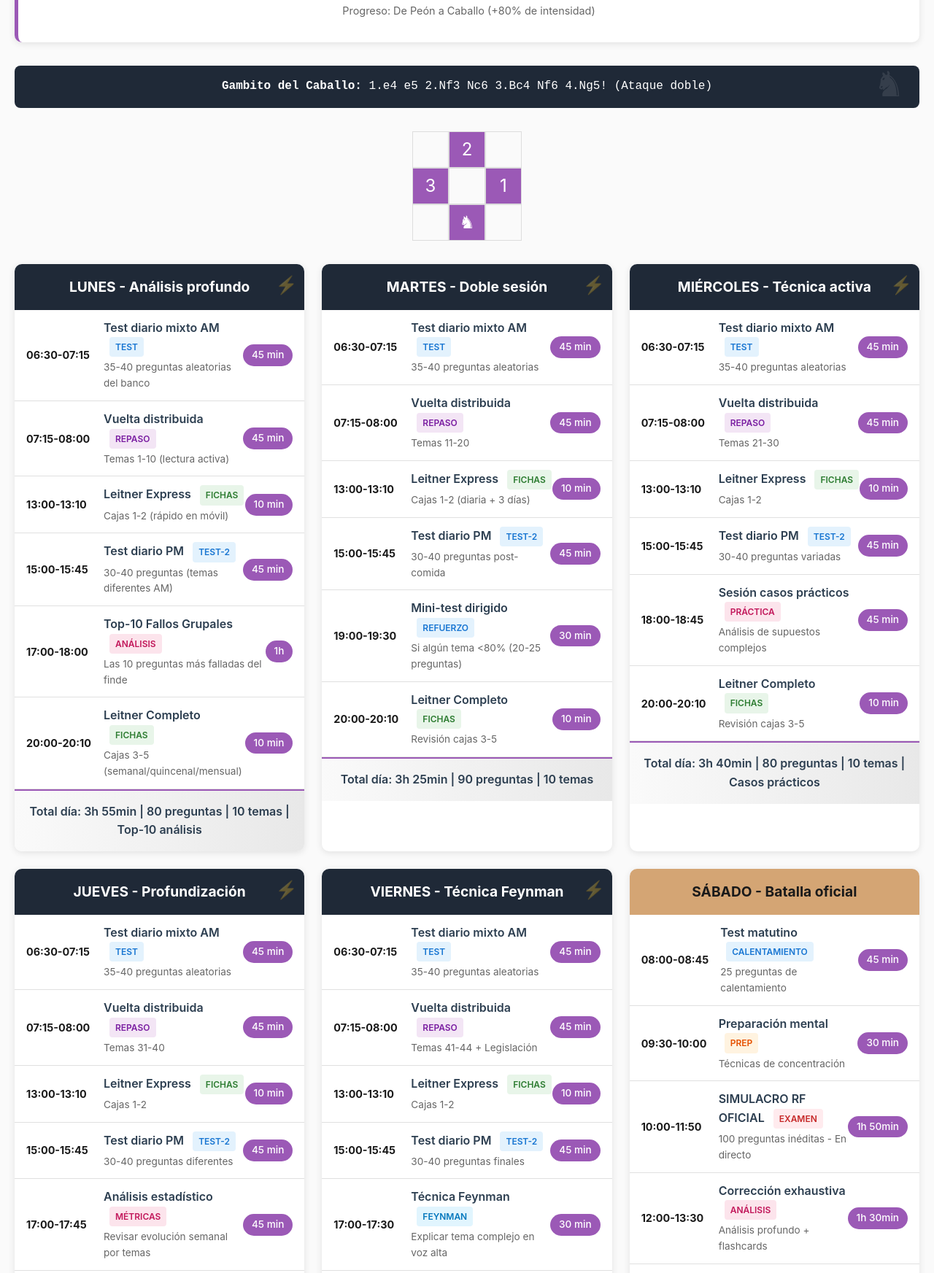
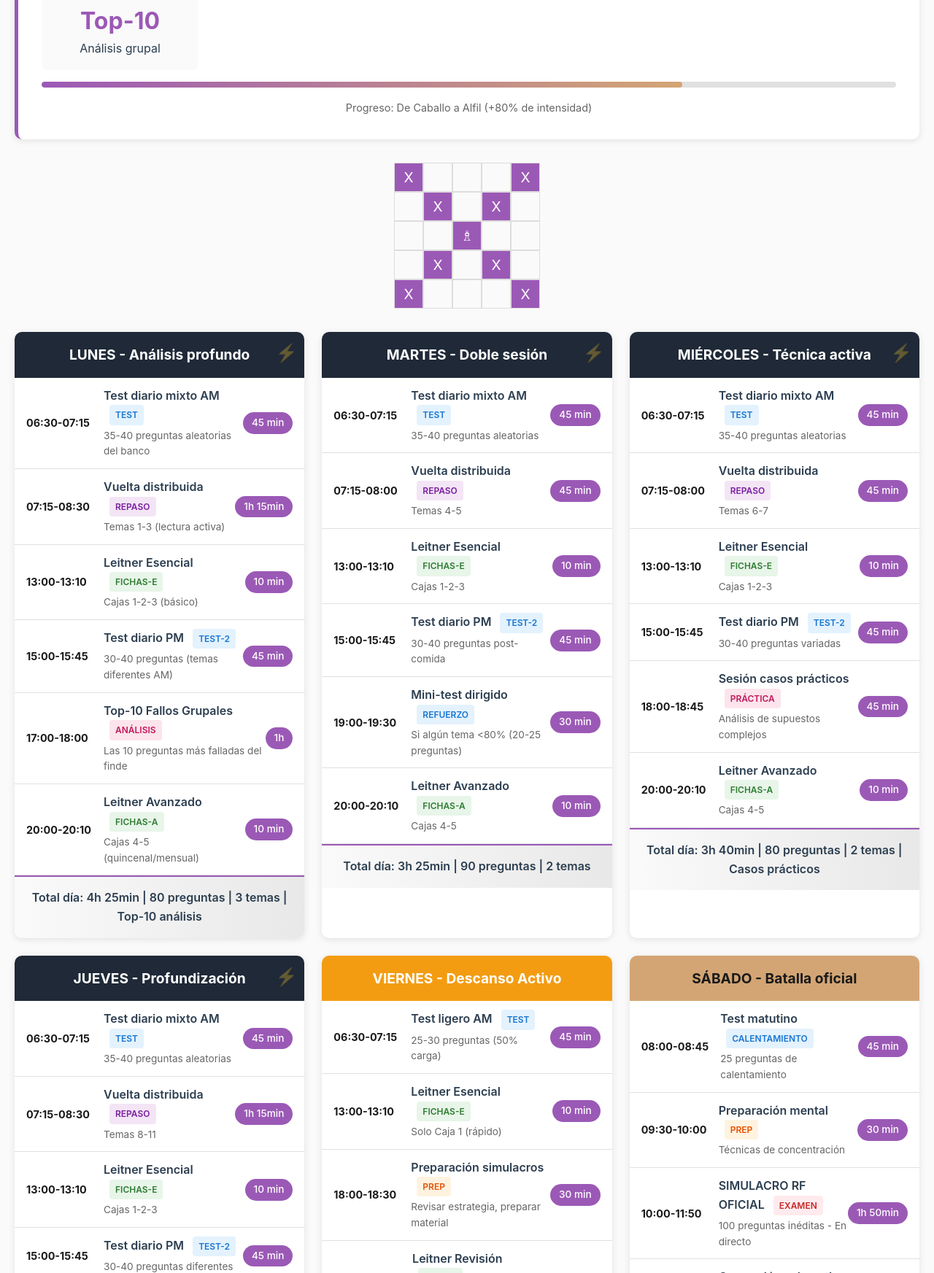
Before and after one commit to ChusDiez/izeta2025, a plain HTML site: page Alfil_36.html in a window 1280 px wide. Shown: the part 505-2250 px from the top of the page at 73% size. Drawn offline with Linux system fonts and the light colour scheme.

Commit message:
Update Alfil_36.html

```diff
--- a/Alfil_36.html
+++ b/Alfil_36.html
@@ -3,7 +3,7 @@
 <head>
     <meta charset="UTF-8">
     <meta name="viewport" content="width=device-width, initial-scale=1.0">
-    <title>IZETA 2025 - Cronograma Caballo ♞ (36h/semana)</title>
+    <title>IZETA 2025 - Programa Intensivo ♗ (36h/semana)</title>
     <style>
         :root {
             --chess-black: #1a1a1a;
@@ -79,14 +79,14 @@
 
         .chess-piece {
             font-size: 3rem;
-            animation: knight-move 4s ease-in-out infinite;
+            animation: diagonal-move 4s ease-in-out infinite;
         }
 
-        @keyframes knight-move {
+        @keyframes diagonal-move {
             0%, 100% { transform: translate(0, 0); }
-            25% { transform: translate(10px, -15px); }
-            50% { transform: translate(20px, 0); }
-            75% { transform: translate(10px, 15px); }
+            25% { transform: translate(10px, -10px); }
+            50% { transform: translate(20px, -20px); }
+            75% { transform: translate(10px, -10px); }
         }
 
         .summary {
@@ -165,6 +165,11 @@
         .day-header.weekend {
             background: var(--chess-gold);
             color: var(--chess-black);
+        }
+
+        .day-header.rest {
+            background: var(--warning-amber);
+            color: white;
         }
 
         .time-slot {
@@ -307,7 +312,7 @@
         }
 
         .chess-notation::before {
-            content: '♞';
+            content: '♗';
             position: absolute;
             right: 20px;
             top: 50%;
@@ -335,23 +340,23 @@
             margin-top: 0.5rem;
         }
 
-        .knight-pattern {
+        .bishop-pattern {
             display: grid;
-            grid-template-columns: repeat(3, 50px);
-            grid-template-rows: repeat(3, 50px);
+            grid-template-columns: repeat(5, 40px);
+            grid-template-rows: repeat(5, 40px);
             margin: 2rem auto;
             width: fit-content;
         }
 
-        .knight-cell {
+        .bishop-cell {
             border: 1px solid #ddd;
             display: flex;
             align-items: center;
             justify-content: center;
-            font-size: 1.5rem;
+            font-size: 1.2rem;
         }
 
-        .knight-path {
+        .bishop-path {
             background: var(--accent-purple);
             color: white;
         }
@@ -376,12 +381,12 @@
         <!-- Header -->
         <div class="header">
             <h1>
-                <span class="chess-piece">♞</span>
-                Cronograma Semanal - Cohorte Caballo
-                <span class="chess-piece">♞</span>
+                <span class="chess-piece">♗</span>
+                Cronograma Semanal - Programa Intensivo
+                <span class="chess-piece">♗</span>
             </h1>
             <p style="font-size: 1.2rem; margin-top: 0.5rem;">36 horas semanales - Dedicación parcial intensiva</p>
-            <p style="margin-top: 1rem; opacity: 0.9;">"El caballo es la pieza más impredecible: salta obstáculos que otros no pueden"</p>
+            <p style="margin-top: 1rem; opacity: 0.9;">"El alfil domina las diagonales del tablero"</p>
         </div>
 
         <!-- Resumen semanal -->
@@ -401,8 +406,12 @@
                     <div>Bloques diarios</div>
                 </div>
                 <div class="summary-item">
-                    <div class="summary-number">5</div>
-                    <div>Cajas Leitner</div>
+                    <div class="summary-number">11</div>
+                    <div>Temas por semana</div>
+                </div>
+                <div class="summary-item">
+                    <div class="summary-number">Dual</div>
+                    <div>Leitner E+A</div>
                 </div>
                 <div class="summary-item">
                     <div class="summary-number">Top-10</div>
@@ -410,27 +419,38 @@
                 </div>
             </div>
             <div class="progress-bar">
-                <div class="progress-fill" style="width: 60%;"></div>
+                <div class="progress-fill" style="width: 75%;"></div>
             </div>
-            <p style="text-align: center; color: #666; font-size: 0.9rem;">Progreso: De Peón a Caballo (+80% de intensidad)</p>
+            <p style="text-align: center; color: #666; font-size: 0.9rem;">Progreso: De Caballo a Alfil (+80% de intensidad)</p>
         </div>
 
-        <!-- Notación ajedrecística -->
-        <div class="chess-notation">
-            <strong>Gambito del Caballo:</strong> 1.e4 e5 2.Nf3 Nc6 3.Bc4 Nf6 4.Ng5! (Ataque doble)
-        </div>
-
-        <!-- Patrón del caballo -->
-        <div class="knight-pattern">
-            <div class="knight-cell"></div>
-            <div class="knight-cell knight-path">2</div>
-            <div class="knight-cell"></div>
-            <div class="knight-cell knight-path">3</div>
-            <div class="knight-cell"></div>
-            <div class="knight-cell knight-path">1</div>
-            <div class="knight-cell"></div>
-            <div class="knight-cell knight-path">♞</div>
-            <div class="knight-cell"></div>
+       <!-- Patrón del alfil -->
+        <div class="bishop-pattern">
+            <div class="bishop-cell bishop-path">X</div>
+            <div class="bishop-cell"></div>
+            <div class="bishop-cell"></div>
+            <div class="bishop-cell"></div>
+            <div class="bishop-cell bishop-path">X</div>
+            <div class="bishop-cell"></div>
+            <div class="bishop-cell bishop-path">X</div>
+            <div class="bishop-cell"></div>
+            <div class="bishop-cell bishop-path">X</div>
+            <div class="bishop-cell"></div>
+            <div class="bishop-cell"></div>
+            <div class="bishop-cell"></div>
+            <div class="bishop-cell bishop-path">♗</div>
+            <div class="bishop-cell"></div>
+            <div class="bishop-cell"></div>
+            <div class="bishop-cell"></div>
+            <div class="bishop-cell bishop-path">X</div>
+            <div class="bishop-cell"></div>
+            <div class="bishop-cell bishop-path">X</div>
+            <div class="bishop-cell"></div>
+            <div class="bishop-cell bishop-path">X</div>
+            <div class="bishop-cell"></div>
+            <div class="bishop-cell"></div>
+            <div class="bishop-cell"></div>
+            <div class="bishop-cell bishop-path">X</div>
         </div>
 
         <!-- Grid semanal -->
@@ -447,18 +467,18 @@
                     <span class="duration">45 min</span>
                 </div>
                 <div class="time-slot">
-                    <span class="time">07:15-08:00</span>
+                    <span class="time">07:15-08:30</span>
                     <div class="activity">
                         <div class="activity-name">Vuelta distribuida <span class="task-type type-review">REPASO</span></div>
-                        <div class="activity-detail">Temas 1-10 (lectura activa)</div>
+                        <div class="activity-detail">Temas 1-3 (lectura activa)</div>
                     </div>
-                    <span class="duration">45 min</span>
+                    <span class="duration">1h 15min</span>
                 </div>
                 <div class="time-slot">
                     <span class="time">13:00-13:10</span>
                     <div class="activity">
-                        <div class="activity-name">Leitner Express <span class="task-type type-flashcard">FICHAS</span></div>
-                        <div class="activity-detail">Cajas 1-2 (rápido en móvil)</div>
+                        <div class="activity-name">Leitner Esencial <span class="task-type type-flashcard">FICHAS-E</span></div>
+                        <div class="activity-detail">Cajas 1-2-3 (básico)</div>
                     </div>
                     <span class="duration">10 min</span>
                 </div>
@@ -481,13 +501,13 @@
                 <div class="time-slot">
                     <span class="time">20:00-20:10</span>
                     <div class="activity">
-                        <div class="activity-name">Leitner Completo <span class="task-type type-flashcard">FICHAS</span></div>
-                        <div class="activity-detail">Cajas 3-5 (semanal/quincenal/mensual)</div>
+                        <div class="activity-name">Leitner Avanzado <span class="task-type type-flashcard">FICHAS-A</span></div>
+                        <div class="activity-detail">Cajas 4-5 (quincenal/mensual)</div>
                     </div>
                     <span class="duration">10 min</span>
                 </div>
                 <div class="daily-summary">
-                    Total día: 3h 55min | 80 preguntas | 10 temas | Top-10 análisis
+                    Total día: 4h 25min | 80 preguntas | 3 temas | Top-10 análisis
                 </div>
             </div>
 
@@ -506,15 +526,15 @@
                     <span class="time">07:15-08:00</span>
                     <div class="activity">
                         <div class="activity-name">Vuelta distribuida <span class="task-type type-review">REPASO</span></div>
-                        <div class="activity-detail">Temas 11-20</div>
+                        <div class="activity-detail">Temas 4-5</div>
                     </div>
                     <span class="duration">45 min</span>
                 </div>
                 <div class="time-slot">
                     <span class="time">13:00-13:10</span>
                     <div class="activity">
-                        <div class="activity-name">Leitner Express <span class="task-type type-flashcard">FICHAS</span></div>
-                        <div class="activity-detail">Cajas 1-2 (diaria + 3 días)</div>
+                        <div class="activity-name">Leitner Esencial <span class="task-type type-flashcard">FICHAS-E</span></div>
+                        <div class="activity-detail">Cajas 1-2-3</div>
                     </div>
                     <span class="duration">10 min</span>
                 </div>
@@ -537,13 +557,13 @@
                 <div class="time-slot">
                     <span class="time">20:00-20:10</span>
                     <div class="activity">
-                        <div class="activity-name">Leitner Completo <span class="task-type type-flashcard">FICHAS</span></div>
-                        <div class="activity-detail">Revisión cajas 3-5</div>
+                        <div class="activity-name">Leitner Avanzado <span class="task-type type-flashcard">FICHAS-A</span></div>
+                        <div class="activity-detail">Cajas 4-5</div>
                     </div>
                     <span class="duration">10 min</span>
                 </div>
                 <div class="daily-summary">
-                    Total día: 3h 25min | 90 preguntas | 10 temas
+                    Total día: 3h 25min | 90 preguntas | 2 temas
                 </div>
             </div>
 
@@ -562,15 +582,15 @@
                     <span class="time">07:15-08:00</span>
                     <div class="activity">
                         <div class="activity-name">Vuelta distribuida <span class="task-type type-review">REPASO</span></div>
-                        <div class="activity-detail">Temas 21-30</div>
+                        <div class="activity-detail">Temas 6-7</div>
                     </div>
                     <span class="duration">45 min</span>
                 </div>
                 <div class="time-slot">
                     <span class="time">13:00-13:10</span>
                     <div class="activity">
-                        <div class="activity-name">Leitner Express <span class="task-type type-flashcard">FICHAS</span></div>
-                        <div class="activity-detail">Cajas 1-2</div>
+                        <div class="activity-name">Leitner Esencial <span class="task-type type-flashcard">FICHAS-E</span></div>
+                        <div class="activity-detail">Cajas 1-2-3</div>
                     </div>
                     <span class="duration">10 min</span>
                 </div>
@@ -593,13 +613,13 @@
                 <div class="time-slot">
                     <span class="time">20:00-20:10</span>
                     <div class="activity">
-                        <div class="activity-name">Leitner Completo <span class="task-type type-flashcard">FICHAS</span></div>
-                        <div class="activity-detail">Revisión cajas 3-5</div>
+                        <div class="activity-name">Leitner Avanzado <span class="task-type type-flashcard">FICHAS-A</span></div>
+                        <div class="activity-detail">Cajas 4-5</div>
                     </div>
                     <span class="duration">10 min</span>
                 </div>
                 <div class="daily-summary">
-                    Total día: 3h 40min | 80 preguntas | 10 temas | Casos prácticos
+                    Total día: 3h 40min | 80 preguntas | 2 temas | Casos prácticos
                 </div>
             </div>
 
@@ -615,18 +635,18 @@
                     <span class="duration">45 min</span>
                 </div>
                 <div class="time-slot">
-                    <span class="time">07:15-08:00</span>
+                    <span class="time">07:15-08:30</span>
                     <div class="activity">
                         <div class="activity-name">Vuelta distribuida <span class="task-type type-review">REPASO</span></div>
-                        <div class="activity-detail">Temas 31-40</div>
+                        <div class="activity-detail">Temas 8-11</div>
                     </div>
-                    <span class="duration">45 min</span>
+                    <span class="duration">1h 15min</span>
                 </div>
                 <div class="time-slot">
                     <span class="time">13:00-13:10</span>
                     <div class="activity">
-                        <div class="activity-name">Leitner Express <span class="task-type type-flashcard">FICHAS</span></div>
-                        <div class="activity-detail">Cajas 1-2</div>
+                        <div class="activity-name">Leitner Esencial <span class="task-type type-flashcard">FICHAS-E</span></div>
+                        <div class="activity-detail">Cajas 1-2-3</div>
                     </div>
                     <span class="duration">10 min</span>
                 </div>
@@ -649,58 +669,34 @@
                 <div class="time-slot">
                     <span class="time">20:00-20:10</span>
                     <div class="activity">
-                        <div class="activity-name">Leitner Completo <span class="task-type type-flashcard">FICHAS</span></div>
-                        <div class="activity-detail">Cajas 3-5 + crear nuevas</div>
+                        <div class="activity-name">Leitner Avanzado <span class="task-type type-flashcard">FICHAS-A</span></div>
+                        <div class="activity-detail">Cajas 4-5 + crear nuevas</div>
                     </div>
                     <span class="duration">10 min</span>
                 </div>
                 <div class="daily-summary">
-                    Total día: 3h 40min | 80 preguntas | 10 temas | Análisis estadístico
+                    Total día: 4h 10min | 80 preguntas | 4 temas | Análisis estadístico
                 </div>
             </div>
 
             <!-- VIERNES -->
-            <div class="day-card intensive">
-                <div class="day-header">VIERNES - Técnica Feynman</div>
+            <div class="day-card">
+                <div class="day-header rest">VIERNES - Descanso Activo</div>
                 <div class="time-slot">
                     <span class="time">06:30-07:15</span>
                     <div class="activity">
-                        <div class="activity-name">Test diario mixto AM <span class="task-type type-test">TEST</span></div>
-                        <div class="activity-detail">35-40 preguntas aleatorias</div>
-                    </div>
-                    <span class="duration">45 min</span>
-                </div>
-                <div class="time-slot">
-                    <span class="time">07:15-08:00</span>
-                    <div class="activity">
-                        <div class="activity-name">Vuelta distribuida <span class="task-type type-review">REPASO</span></div>
-                        <div class="activity-detail">Temas 41-44 + Legislación</div>
+                        <div class="activity-name">Test ligero AM <span class="task-type type-test">TEST</span></div>
+                        <div class="activity-detail">25-30 preguntas (50% carga)</div>
                     </div>
                     <span class="duration">45 min</span>
                 </div>
                 <div class="time-slot">
                     <span class="time">13:00-13:10</span>
                     <div class="activity">
-                        <div class="activity-name">Leitner Express <span class="task-type type-flashcard">FICHAS</span></div>
-                        <div class="activity-detail">Cajas 1-2</div>
+                        <div class="activity-name">Leitner Esencial <span class="task-type type-flashcard">FICHAS-E</span></div>
+                        <div class="activity-detail">Solo Caja 1 (rápido)</div>
                     </div>
                     <span class="duration">10 min</span>
-                </div>
-                <div class="time-slot">
-                    <span class="time">15:00-15:45</span>
-                    <div class="activity">
-                        <div class="activity-name">Test diario PM <span class="task-type type-test">TEST-2</span></div>
-                        <div class="activity-detail">30-40 preguntas finales</div>
-                    </div>
-                    <span class="duration">45 min</span>
-                </div>
-                <div class="time-slot">
-                    <span class="time">17:00-17:30</span>
-                    <div class="activity">
-                        <div class="activity-name">Técnica Feynman <span class="task-type type-technique">FEYNMAN</span></div>
-                        <div class="activity-detail">Explicar tema complejo en voz alta</div>
-                    </div>
-                    <span class="duration">30 min</span>
                 </div>
                 <div class="time-slot">
                     <span class="time">18:00-18:30</span>
@@ -713,13 +709,13 @@
                 <div class="time-slot">
                     <span class="time">20:00-20:20</span>
                     <div class="activity">
-                        <div class="activity-name">Leitner Intensivo <span class="task-type type-flashcard">FICHAS</span></div>
-                        <div class="activity-detail">Revisión completa 5 cajas</div>
+                        <div class="activity-name">Leitner Revisión <span class="task-type type-flashcard">FICHAS</span></div>
+                        <div class="activity-detail">Revisión completa ambos sistemas</div>
                     </div>
                     <span class="duration">20 min</span>
                 </div>
                 <div class="daily-summary">
-                    Total día: 4h 5min | 80 preguntas | 4 temas + Feynman
+                    Total día: 1h 45min | 30 preguntas | Descanso activo
                 </div>
             </div>
 
@@ -802,7 +798,7 @@
                     <span class="time">21:00-21:20</span>
                     <div class="activity">
                         <div class="activity-name">Sistema Leitner Completo <span class="task-type type-flashcard">FICHAS</span></div>
-                        <div class="activity-detail">Revisión integral 5 cajas</div>
+                        <div class="activity-detail">Revisión integral ambos sistemas</div>
                     </div>
                     <span class="duration">20 min</span>
                 </div>
@@ -827,15 +823,16 @@
                 <span class="task-type type-test">TEST</span> Práctica intensiva
                 <span class="task-type type-review">REPASO</span> Vuelta temario
                 <span class="task-type type-simulacro">EXAMEN</span> Simulacro oficial
-                <span class="task-type type-flashcard">FICHAS</span> Leitner 5 cajas
+                <span class="task-type type-flashcard">FICHAS-E</span> Leitner Esencial
+                <span class="task-type type-flashcard">FICHAS-A</span> Leitner Avanzado
                 <span class="task-type type-analysis">ANÁLISIS</span> Estudio profundo
-                <span class="task-type type-technique">FEYNMAN</span> Técnica activa
+                <span class="task-type type-rest">DESCANSO</span> Actividad ligera
             </div>
         </div>
 
         <!-- Tips estratégicos -->
         <div class="tips-section">
-            <h2 style="color: var(--chess-black); margin-bottom: 1rem;">♞ Estrategias del Caballo</h2>
+            <h2 style="color: var(--chess-black); margin-bottom: 1rem;">♗ Estrategias del Alfil</h2>
             <div class="tips-grid">
                 <div class="tip-card">
                     <div class="tip-title">
@@ -845,9 +842,9 @@
                 </div>
                 <div class="tip-card">
                     <div class="tip-title">
-                        🎯 Leitner profesional
+                        🎯 Leitner dual profesional
                     </div>
-                    <p>Con 5 cajas manejas 500+ tarjetas eficientemente. Usa Anki con sincronización móvil para aprovechar cada momento.</p>
+                    <p>Sistema Esencial (3 cajas) para lo urgente + Sistema Avanzado (5 cajas) para consolidación a largo plazo. Usa Anki con sincronización móvil.</p>
                 </div>
                 <div class="tip-card">
                     <div class="tip-title">
@@ -857,9 +854,9 @@
                 </div>
                 <div class="tip-card">
                     <div class="tip-title">
-                        🧠 Feynman semanal
+                        📐 Dominio diagonal
                     </div>
-                    <p>Graba tu explicación y escúchala. Las vacilaciones revelan lagunas que los tests no detectan.</p>
+                    <p>Como el alfil, tu fuerza está en las conexiones diagonales entre temas. Busca patrones cruzados y relaciones no obvias.</p>
                 </div>
                 <div class="tip-card">
                     <div class="tip-title">
@@ -869,17 +866,17 @@
                 </div>
                 <div class="tip-card">
                     <div class="tip-title">
-                        🔄 Salto del caballo
+                        🔄 11 temas semanales
                     </div>
-                    <p>Como el caballo en ajedrez, tu ventaja es la flexibilidad. Adapta horarios según tu energía diaria.</p>
+                    <p>Completarás el temario cada 4 semanas. Esta frecuencia es óptima para mantener todo fresco sin saturación.</p>
                 </div>
             </div>
         </div>
 
         <!-- Nota final -->
         <div style="text-align: center; margin-top: 3rem; padding: 2rem; color: #666;">
-            <p><strong>El movimiento del caballo:</strong> En "L", saltando obstáculos que otros no pueden. 🏇</p>
-            <p style="margin-top: 0.5rem;">Tu capacidad de adaptación y trabajo intensivo te distingue del resto.</p>
+            <p><strong>El movimiento del alfil:</strong> En diagonal, cruzando el tablero con elegancia. ⚔️</p>
+            <p style="margin-top: 0.5rem;">Tu capacidad de ver conexiones diagonales entre temas te distingue del resto.</p>
             <p style="margin-top: 1rem; font-size: 0.9rem;">Siguiente nivel: Torre (48h) - La pieza que domina filas y columnas completas.</p>
         </div>
     </div>
```
